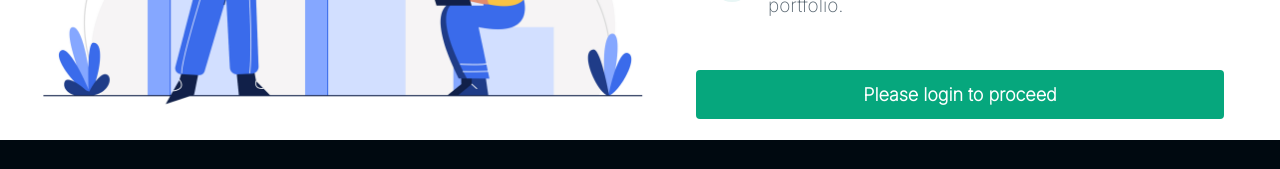
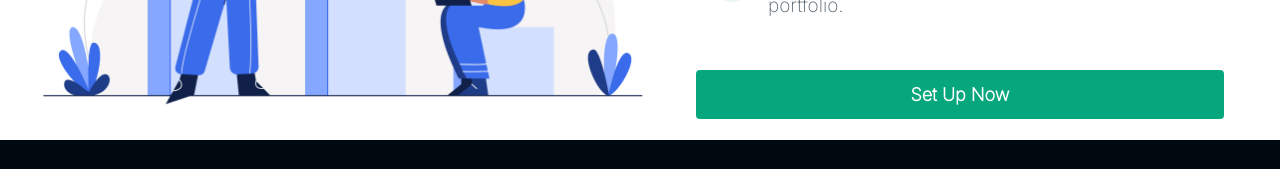
Before and after one commit to ga-arsod/SovrennSite2.0, a Next.js app: page /pulse in a window 1280 px wide. Shown: the part 461-630 px from the top of the page. Built offline with nearby package versions, Linux system fonts and the light colour scheme; no server answers.

Commit message:
Pluse Create Now button changed

```diff
--- a/src/components/Home/Offer.jsx
+++ b/src/components/Home/Offer.jsx
@@ -392,6 +392,7 @@ const Offer = () => {
                                        minWidth: "auto",
                                        marginRight: "12px",
                                        alignSelf: "flex-start",
+                                       marginTop:"3px",
                                      }}
                                    >
                                      <CheckIcon
--- a/src/components/Pulse/PulseIntro.jsx
+++ b/src/components/Pulse/PulseIntro.jsx
@@ -139,7 +139,7 @@ export default function Portfolio() {
               </Link>
               :
               <StyledButton variant="contained" fullWidth onClick={()=>{setIsOpen(true)}} >
-               Please login to proceed
+               Set Up Now
               </StyledButton>
             }
 
```
